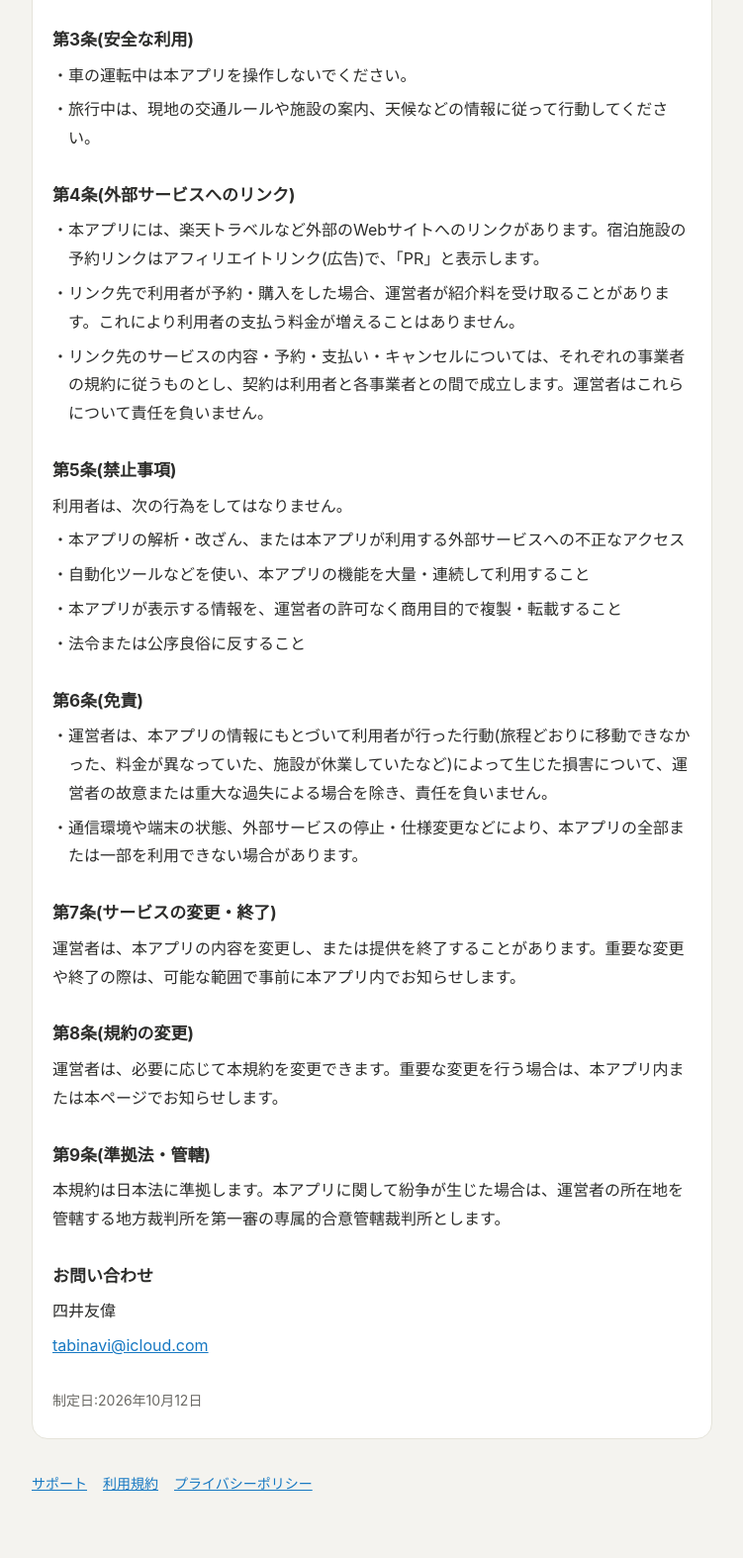
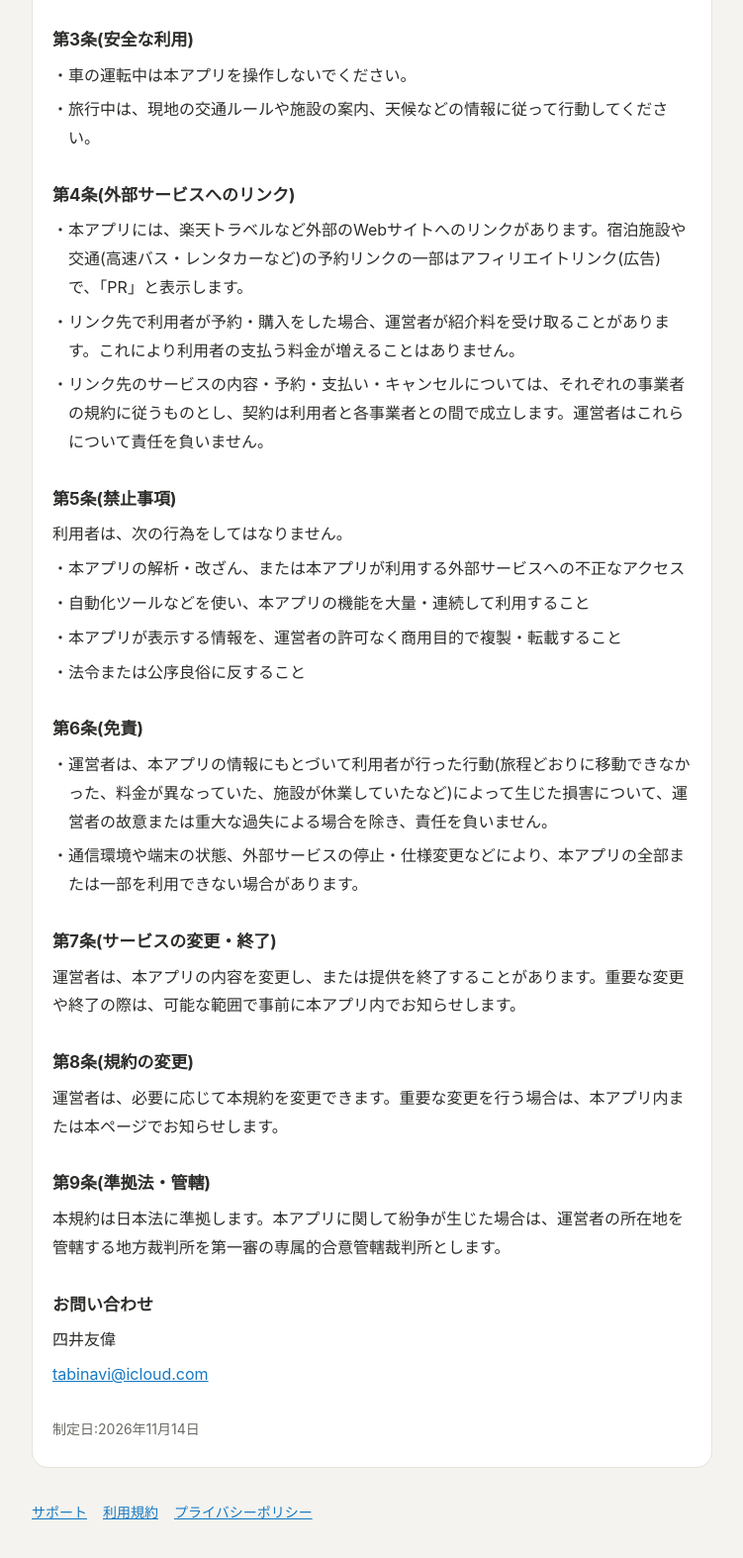
Before and after one commit to YUUI1019/tabinavi, a plain HTML site: page terms.html in a window 1280 px wide. Shown: the part 874-2448 px from the top of the page at 99% size, without its empty margins (264-1015 px from the left). Drawn offline with Linux system fonts and the light colour scheme.

Commit message:
Add files via upload

```diff
--- a/terms.html
+++ b/terms.html
@@ -47,7 +47,7 @@ a { color:var(--accent); }
 <p class="item">・車の運転中は本アプリを操作しないでください。</p>
 <p class="item">・旅行中は、現地の交通ルールや施設の案内、天候などの情報に従って行動してください。</p>
 <h2>第4条(外部サービスへのリンク)</h2>
-<p class="item">・本アプリには、楽天トラベルなど外部のWebサイトへのリンクがあります。宿泊施設の予約リンクはアフィリエイトリンク(広告)で、「PR」と表示します。</p>
+<p class="item">・本アプリには、楽天トラベルなど外部のWebサイトへのリンクがあります。宿泊施設や交通(高速バス・レンタカーなど)の予約リンクの一部はアフィリエイトリンク(広告)で、「PR」と表示します。</p>
 <p class="item">・リンク先で利用者が予約・購入をした場合、運営者が紹介料を受け取ることがあります。これにより利用者の支払う料金が増えることはありません。</p>
 <p class="item">・リンク先のサービスの内容・予約・支払い・キャンセルについては、それぞれの事業者の規約に従うものとし、契約は利用者と各事業者との間で成立します。運営者はこれらについて責任を負いません。</p>
 <h2>第5条(禁止事項)</h2>
@@ -68,7 +68,7 @@ a { color:var(--accent); }
 <h2>お問い合わせ</h2>
 <p>四井友偉</p>
 <p><a href="mailto:tabinavi@icloud.com">tabinavi@icloud.com</a></p>
-<p class="meta">制定日:2026年10月12日</p>
+<p class="meta">制定日:2026年11月14日</p>
 </div>
 <nav>
   <a href="index.html">サポート</a>
```
Also changed, not shown: privacy.html (+1 -1 lines).
